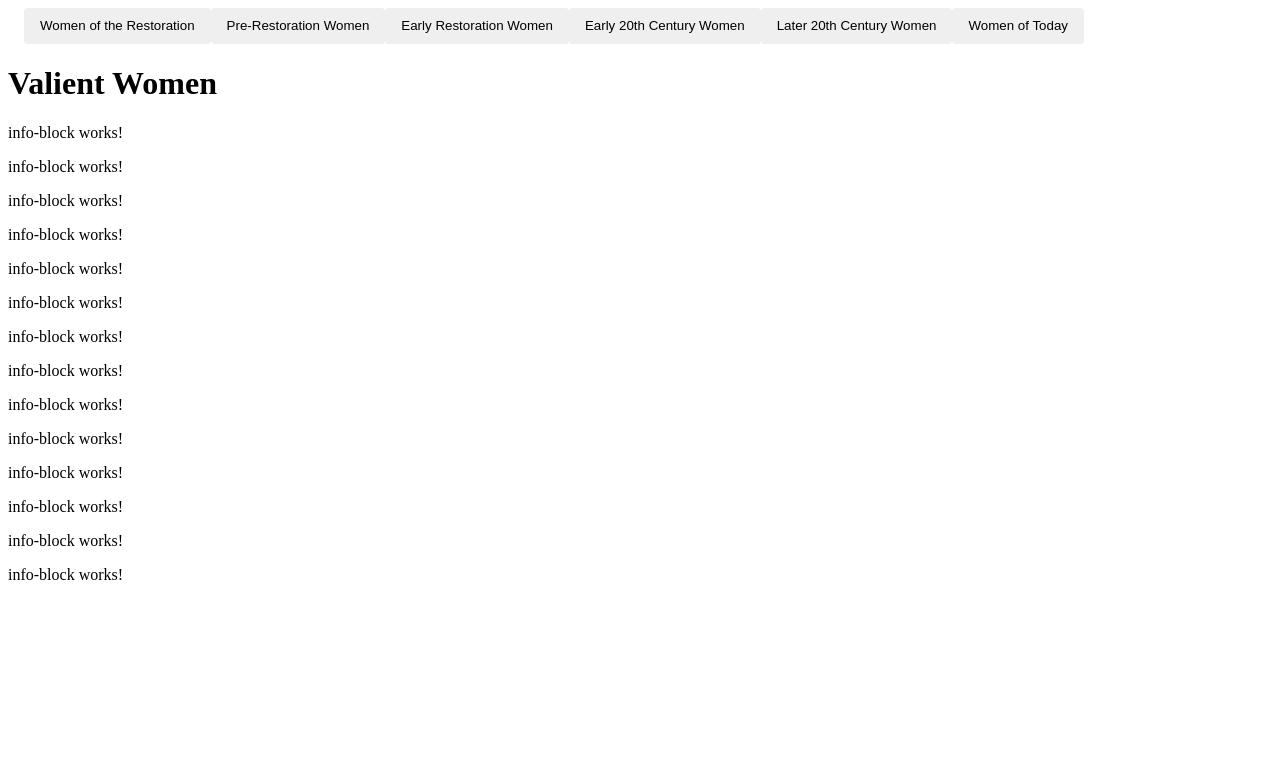
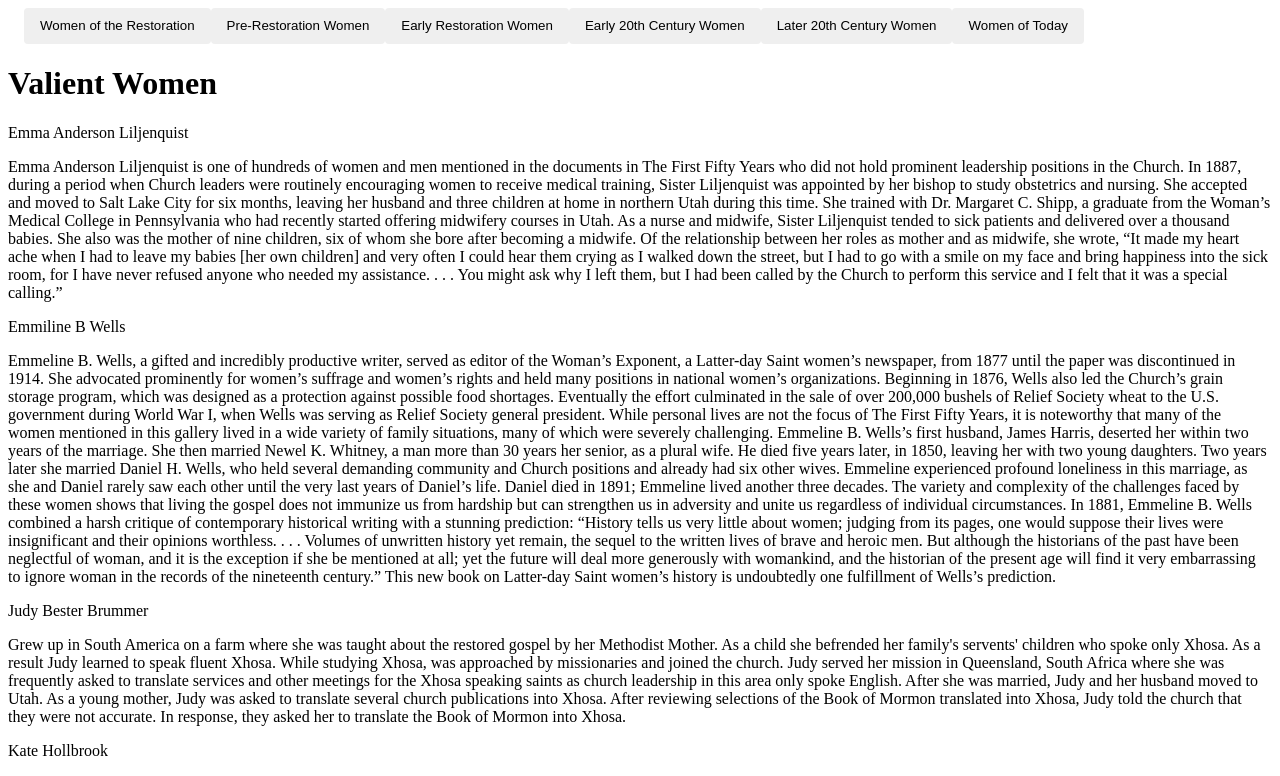
Before and after one commit to EAusman/valiant-women, an Angular app: page / in a window 1280 px wide. Shown: the top 776 px of the page. Built offline with nearby package versions, Linux system fonts and the light colour scheme.

Commit message:
Add files

```diff
--- a/src/app/info-block/info-block.component.html
+++ b/src/app/info-block/info-block.component.html
@@ -1 +1,2 @@
-<p>info-block works!</p>
+<p>{{this.name}}</p>
+<p>{{this.paragraph}}</p>
--- a/src/app/info-block/info-block.component.ts
+++ b/src/app/info-block/info-block.component.ts
@@ -7,7 +7,7 @@ import { Component, Input, OnInit } from '@angular/core';
 })
 export class InfoBlockComponent implements OnInit {
   @Input() name = ''
-  @Input() timePeriod =0;
+  @Input() timePeriod = 0;
   @Input() date = '';
   @Input() paragraph = '';
   @Input() photoUrl = '';
--- a/src/app/women-page/women-page.component.html
+++ b/src/app/women-page/women-page.component.html
@@ -1,4 +1,4 @@
 <h1>Valient Women</h1>
 <span *ngFor="let person of this.people">
-  <app-info-block [name] = "person.name"[timePeriod]="person.timePeriod"[date]="person.date"[paragraph]="person.paragraph"[photoUrl]="person.photo"></app-info-block>
+  <app-info-block [name] = "person.name"[timePeriod]="person.timePeriod"[date]="person.year"[paragraph]="person.paragraph"></app-info-block>
 </span>
```
